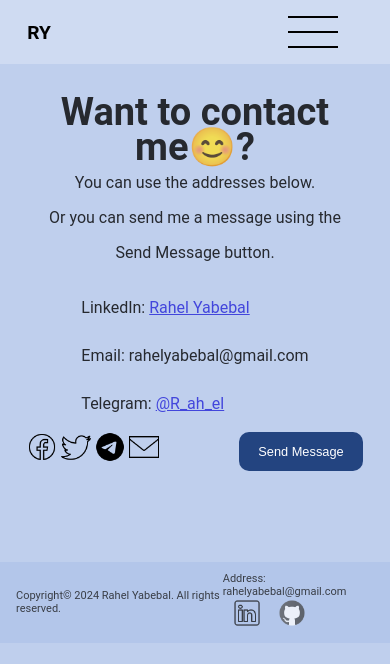
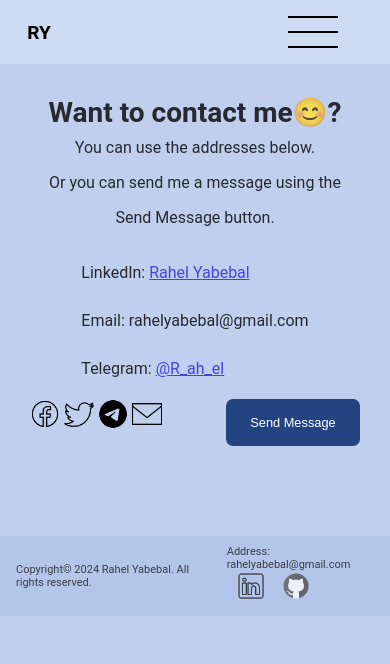
Before and after one commit to rahel-yab/UGR-6200-15-portfolio-profile-html-css-js, a plain HTML site: page contact.html in a window 390 px wide. Drawn offline with Linux system fonts and the light colour scheme.

Commit message:
finalized the design

```diff
--- a/contact.html
+++ b/contact.html
@@ -18,20 +18,22 @@
                 ><img height="30" src="src/images/close.png" alt="close"
               /></a>
             </li>
-            <li class="active"><a href="index.html">Home</a></li>
+            <li><a href="index.html">Home</a></li>
             <li><a href="about.html">About</a></li>
             <li><a href="projects.html">Projects</a></li>
             <li><a href="skills.html">Skills</a></li>
-            <li><a href="contact.html">Contact</a></li>
+            <li class="active"><a href="contact.html">Contact</a></li>
           </ul>
           <ul class="nav-bar">
-            <li class="hideonmobile active"><a href="index.html">Home</a></li>
+            <li class="hideonmobile"><a href="index.html">Home</a></li>
             <li class="hideonmobile"><a href="about.html">About</a></li>
             <li class="hideonmobile">
               <a href="projects.html">Projects</a>
             </li>
             <li class="hideonmobile"><a href="skills.html">Skills</a></li>
-            <li class="hideonmobile"><a href="contact.html">Contact</a></li>
+            <li class="hideonmobile active">
+              <a href="contact.html">Contact</a>
+            </li>
             <li class="menu-button" onClick="showSidebar()">
               <a href="#"
                 ><img
--- a/css/about.css
+++ b/css/about.css
@@ -132,14 +132,20 @@ li.active a {
 .adventure div {
   display: flex;
   justify-content: space-between;
+  margin: 1em 0;
+}
+.adventure h3 {
+  margin: 10px;
+}
+.images {
+  display: flex;
   flex-direction: row;
-  flex-wrap: wrap;
-  margin: 1em 0;
+  justify-content: space-between;
+  gap: 25px;
 }
 
 .adventure img {
   width: 100%;
-  height: auto;
   border-radius: 0.5em;
 }
 
@@ -152,13 +158,7 @@ audio {
   width: 300px;
   outline: none;
   margin-top: 20px;
-  background-color: #afc3e9;
 }
-
-audio::-webkit-media-controls {
-  background-color: #afc3e9;
-}
-
 audio::-webkit-media-controls-enclosure {
   padding: 10px;
 }
@@ -208,7 +208,7 @@ audio::-webkit-media-controls-enclosure {
     margin-bottom: 1.8em;
   }
   p {
-    font-size: 24px;
+    font-size: 18px;
   }
   .education {
     line-height: 28px;
@@ -256,6 +256,7 @@ audio::-webkit-media-controls-enclosure {
     justify-content: space-between;
     align-items: center;
     padding: 0 2em;
+    gap: 10px;
   }
 
   .footer .logo img {
@@ -301,7 +302,7 @@ audio::-webkit-media-controls-enclosure {
     margin-bottom: 1.5em;
   }
   p {
-    font-size: 17px;
+    font-size: 14px;
   }
   .education {
     line-height: 24px;
@@ -352,6 +353,7 @@ audio::-webkit-media-controls-enclosure {
   }
   .footer-2 {
     padding: 0 1.5em;
+    gap: 10px;
   }
 }
 
@@ -384,7 +386,7 @@ audio::-webkit-media-controls-enclosure {
     margin-bottom: 1.5em;
   }
   p {
-    font-size: 14px;
+    font-size: 12px;
   }
   .education {
     line-height: 24px;
@@ -426,5 +428,6 @@ audio::-webkit-media-controls-enclosure {
   }
   .footer-2 {
     padding: 0 1em;
+    gap: 10px;
   }
 }
--- a/css/contact.css
+++ b/css/contact.css
@@ -319,6 +319,7 @@ input[type="submit"]:hover {
     justify-content: space-between;
     align-items: center;
     padding: 0 2em;
+    gap: 10px;
   }
 
   .footer .logo img {
@@ -397,7 +398,7 @@ input[type="submit"]:hover {
 
   /* Main styles */
   h4 {
-    font-size: 34px;
+    font-size: 32px;
   }
   .contacts {
     gap: 8px;
@@ -449,7 +450,7 @@ input[type="submit"]:hover {
     margin-right: 12px;
   }
   .address-logo {
-    gap: 7em;
+    gap: 6em;
     margin: 0.7em;
   }
   .address-logo img {
@@ -471,6 +472,7 @@ input[type="submit"]:hover {
   }
   .footer-2 {
     padding: 0 1.5em;
+    gap: 10px;
   }
 }
 
@@ -511,7 +513,7 @@ input[type="submit"]:hover {
 
   /* Main styles */
   h4 {
-    font-size: 38px;
+    font-size: 28px;
   }
   .contacts {
     gap: 8px;
@@ -525,8 +527,8 @@ input[type="submit"]:hover {
   }
 
   #send-message {
-    padding: 12px 19px;
-    border-radius: 10px;
+    padding: 16px 24px;
+    border-radius: 7px;
 
     font-size: 0.8em;
   }
@@ -563,8 +565,9 @@ input[type="submit"]:hover {
     margin-right: 12px;
   }
   .address-logo {
-    gap: 5em;
-    margin: 0.5em;
+    gap: 4em;
+    margin: 0.4em;
+    margin-top: 10px;
   }
   .address-logo img {
     max-width: 30px;
@@ -583,5 +586,6 @@ input[type="submit"]:hover {
   }
   .footer-2 {
     padding: 0 1em;
+    gap: 10px;
   }
 }
--- a/css/home.css
+++ b/css/home.css
@@ -188,6 +188,7 @@ p {
     justify-content: space-between;
     align-items: center;
     padding: 0 2em;
+    gap: 10px;
   }
 
   .footer .logo img {
@@ -238,6 +239,7 @@ p {
   }
   .footer-2 {
     padding: 0 1.3em;
+    gap: 10px;
   }
 }
 
@@ -281,5 +283,6 @@ p {
   }
   .footer-2 {
     padding: 0 1.1em;
+    gap: 10px;
   }
 }
--- a/css/projects.css
+++ b/css/projects.css
@@ -215,6 +215,7 @@ main {
     justify-content: space-between;
     align-items: center;
     padding: 0 2em;
+    gap: 10px;
   }
 
   .footer .logo img {
@@ -266,7 +267,7 @@ main {
     padding: 13px;
   }
   figcaption {
-    font-size: 17px;
+    font-size: 15px;
   }
   #projects {
     gap: 14px; /* Space between items */
@@ -302,6 +303,7 @@ main {
   }
   .footer-2 {
     padding: 0 1.5em;
+    gap: 10px;
   }
 }
 
@@ -319,6 +321,7 @@ main {
   }
   .footer-2 {
     padding: 0 1em;
+    gap: 10px;
   }
   figcaption {
     font-size: 14px;
--- a/css/skills.css
+++ b/css/skills.css
@@ -213,6 +213,7 @@ p {
     justify-content: space-between;
     align-items: center;
     padding: 0 2em;
+    gap: 10px;
   }
 
   .footer .logo img {
@@ -262,6 +263,7 @@ p {
   }
   .footer-2 {
     padding: 0 1.5em;
+    gap: 10px;
   }
 }
 
@@ -290,8 +292,20 @@ p {
     display: block;
     margin: 16px;
   }
+  /* Footer styles */
+  .footer {
+    padding: 0.6em 0;
+  }
+
   .footer .logo img {
-    margin-left: 0.7em;
-    text-align: right;
+    margin-left: 0.5em;
+  }
+
+  .footer-2 p {
+    font-size: 11px;
+  }
+  .footer-2 {
+    padding: 0 1em;
+    gap: 10px;
   }
 }
```
Also changed, not shown: about.html (+9 -7 lines), projects.html (+4 -4 lines), skills.html (+6 -4 lines).
